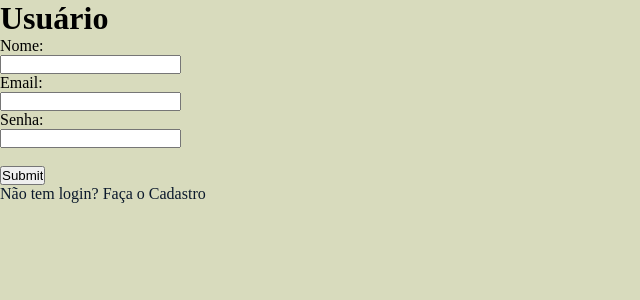
After one commit to LTRibeiros/Projeto-Financeiro, a Flask app: template templates/login.html in a window 1280 px wide. The commit adds this page. Shown: the top 300 px of the page, without its empty margins (0-640 px from the left). Run offline with Flask 3, Linux system fonts and the light colour scheme; the template is opened without the code that fills it, so the values that code supplies are empty.

Commit message:
feat: implementando sistema de e cadastro login com criptografia hash

```diff
--- a/app.py
+++ b/app.py
@@ -1,30 +1,41 @@
 from datetime import datetime
-from flask import Flask
+from flask import Flask, redirect, url_for, session, flash
 from flask import render_template, request
 from sqlalchemy.exc import IntegrityError
-
-from database.database import db, Usuario, Session, Lancamento, Relatorio
+from werkzeug.security import generate_password_hash, check_password_hash
+from database.database import Usuario, Session, Lancamento, Relatorio
 
 app = Flask(__name__)
+app.secret_key = 'd3f9a8f2e4b7c6a1d5e8f3b2c7a9d4e6f1b2c3d4e5f6a7b8c9d0e1f2a3b4c5d6'
 
 
-@app.route('/')
+@app.route('/index')
 def index():
     return render_template("index.html")
 
 
-@app.route('/submitusuario', methods=['post'])
-def submitusuario():
+@app.route('/cadastro')
+def cadastro():
+    return render_template("cadastro.html")
+
+
+@app.route('/')
+def login():
+    return render_template("login.html")
+
+
+@app.route('/cadastrausuario', methods=['POST'])
+def cadastrausuario():
     nome = request.form["name"]
     email = request.form["email"]
-    senha = request.form["senha"]
+    senha = generate_password_hash(request.form["senha"])
     novo_usuario = Usuario(nome_usuario=nome, email=email, senha=senha)
 
     sessionCommit(novo_usuario)
-    return "Tudo certo"
+    return redirect(url_for('login'))
 
 
-@app.route('/submitlancamento', methods=['post'])
+@app.route('/submitlancamento', methods=['POST'])
 def submitlancamento():
     descricao = request.form["descricao"]
     categoria = request.form["categoria"]
@@ -37,7 +48,27 @@ def submitlancamento():
     return "Tudo certo"
 
 
-@app.route('/pesquisa', methods=['post'])
+@app.route('/verificausuario', methods=['POST'])
+def verificausuario():
+    if request.method == 'POST':
+        email = request.form['email']
+        senha = request.form['senha']
+
+        session_db = Session()
+        usuario = session_db.query(Usuario).filter_by(email=email).first()
+        session_db.close()
+
+        # Verifica se usuário existe e a senha está correta
+        if usuario and check_password_hash(usuario.senha, senha):
+            session['usuario_id'] = usuario.id  # Armazena na sessão
+            session['usuario_email'] = usuario.email
+            return redirect(url_for('index'))  # Redireciona para área logada
+
+        flash('Email ou senha incorretos!', 'error')
+        return redirect(url_for('login'))
+
+
+@app.route('/pesquisa', methods=['POST'])
 def pesquisa():
     data_inicial = request.form["data_inicio"]
     data_inicio_ = datetime.strptime(data_inicial, '%Y-%m-%d').date()
@@ -64,5 +95,5 @@ def sessionCommit(novo_commit):
         print("já cadastrado!")
 
 
-if __name__ == "__app__":
+if __name__ == "__main__":
     app.run(debug=True)
--- a/database/database.py
+++ b/database/database.py
@@ -4,7 +4,7 @@ from sqlalchemy.orm import sessionmaker, declarative_base
 # Configuração do banco de dados (exemplo com SQLite)
 db = create_engine("sqlite:///banco.db")
 Session = sessionmaker(bind=db)
-session = Session()
+session_db = Session()
 
 Base = declarative_base()  # criação da base
 
--- /dev/null
+++ b/templates/login.html
@@ -0,0 +1,23 @@
+<!DOCTYPE html>
+<html lang="en">
+<head>
+    <meta charset="UTF-8">
+    <title>LTFinanças - Login</title>
+    <link type="text/css" href="static/style.css" rel="stylesheet">
+
+</head>
+<body>
+    <h1>Usuário</h1>
+    <form method="POST" action="/verificausuario">
+        <label for="nome">Nome:</label><br>
+        <input type="text" name="name" required><br>
+        <label for="email">Email:</label><br>
+        <input type="email" name="email" required><br>
+        <label for="senha">Senha:</label><br>
+        <input type="password" name="senha" required><br><br>
+        <input type="submit" value="Submit">
+    </form>
+
+    <a href="http://localhost:5000/cadastro">Não tem login? Faça o Cadastro</a>
+</body>
+</html>
```
Also changed, not shown: templates/cadastro.html (added, +23 -0 lines), templates/index.html (+9 -18 lines), banco.db, 1 other file.
